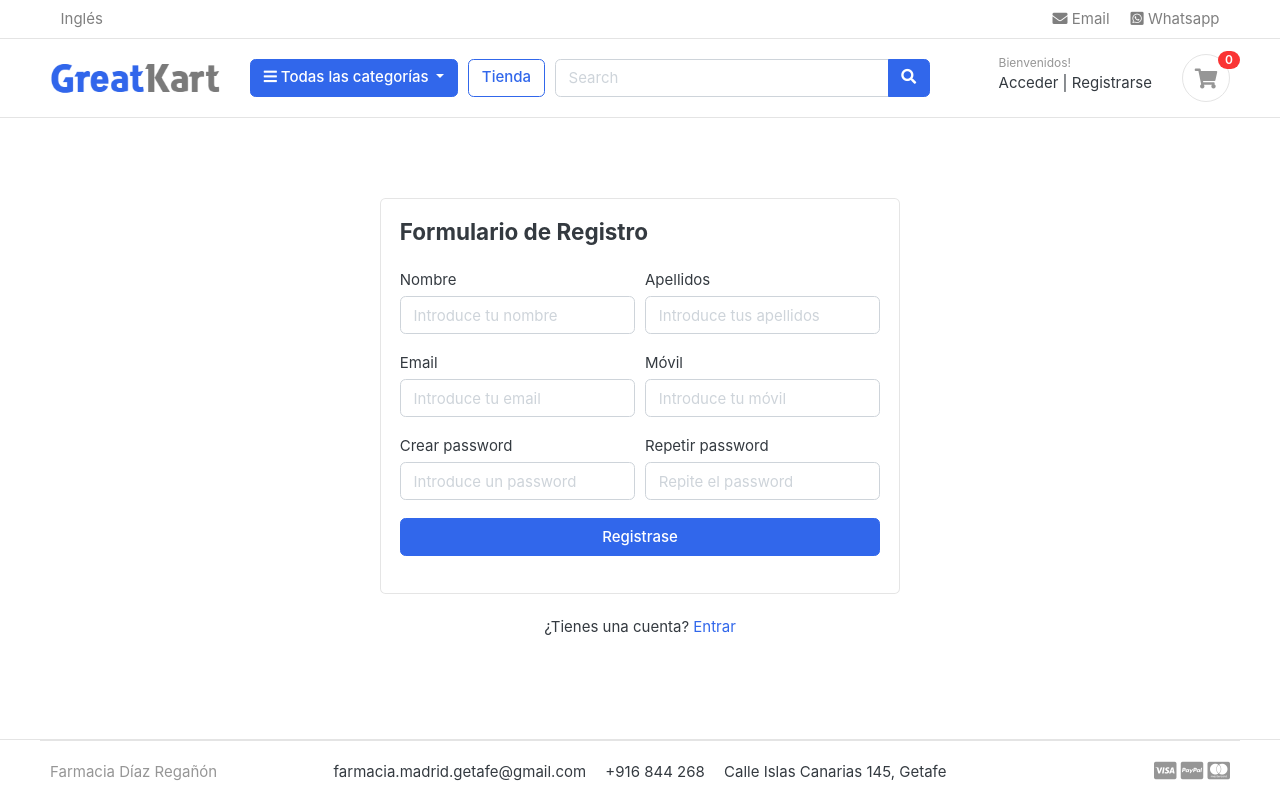
After one commit to jjzarzosa/farmaciagetafe-django, a Django app: page /accounts/register/ in a window 1280 px wide. The commit adds this page. Run offline with Django 3.2, Linux system fonts and the light colour scheme; data that the repository does not hold is empty; some libraries are stand-ins or nearby versions; some web fonts are replaced.

Commit message:
Last version_registration_2_june_2020

```diff
--- /dev/null
+++ b/accounts/forms.py
@@ -0,0 +1,23 @@
+from django import forms
+from .models import Account
+
+class RegistrationForm(forms.ModelForm):
+    password = forms.CharField(widget=forms.PasswordInput(attrs={
+        'placeholder': 'Introduce un password'
+    }))
+    confirm_password = forms.CharField(widget=forms.PasswordInput(attrs={
+        'placeholder': 'Repite el password',
+        'class': 'form-control',
+    }))
+    class Meta:
+        model = Account
+        fields = ['first_name', 'last_name', 'movil','email','password']
+
+    def __init__(self, *args, **kwargs):
+        super(RegistrationForm, self).__init__(*args, **kwargs)
+        self.fields['first_name'].widget.attrs['placeholder'] = 'Introduce tu nombre'
+        self.fields['last_name'].widget.attrs['placeholder'] = 'Introduce tus apellidos'
+        self.fields['movil'].widget.attrs['placeholder'] = 'Introduce tu móvil'
+        self.fields['email'].widget.attrs['placeholder'] = 'Introduce tu email'
+        for field in self.fields:
+            self.fields[field].widget.attrs['class'] = 'form-control'
--- /dev/null
+++ b/accounts/urls.py
@@ -0,0 +1,9 @@
+from django.urls import path
+from . import views
+
+urlpatterns = [
+    path('register/', views.register, name='register'),
+    path('login/', views.login, name='login'),
+    path('logout/', views.logout, name='logout'),
+
+]
--- a/accounts/views.py
+++ b/accounts/views.py
@@ -1,3 +1,16 @@
 from django.shortcuts import render
+from .forms import RegistrationForm
 
 # Create your views here.
+def register(request):
+    form = RegistrationForm()
+    context = {
+        'form': form,
+    }
+    return render(request, 'accounts/register.html', context)
+
+def login(request):
+    return render(request, 'accounts/login.html')
+
+def logout(request):
+    return
--- a/farmaciagetafe/urls.py
+++ b/farmaciagetafe/urls.py
@@ -25,4 +25,5 @@ urlpatterns = [
     path('', views.home, name='home'),
     path('store/', include('store.urls')),
     path('cart/', include('carts.urls')),
+    path('accounts/', include('accounts.urls')),
 ] + static(settings.MEDIA_URL, document_root = settings.MEDIA_ROOT)
--- /dev/null
+++ b/templates/accounts/login.html
@@ -0,0 +1,5 @@
+ {% extends 'base.html' %}
+
+ {% block content %}
+
+ {% endblock %}
--- /dev/null
+++ b/templates/accounts/register.html
@@ -0,0 +1,65 @@
+{% extends 'base.html' %}
+
+{% block content %}
+
+
+<!-- ========================= SECTION CONTENT ========================= -->
+<section class="section-content padding-y">
+
+    <!-- ============================ COMPONENT REGISTER   ================================= -->
+        <div class="card mx-auto" style="max-width:520px; margin-top:40px;">
+          <article class="card-body">
+            <header class="mb-4"><h4 class="card-title">Formulario de Registro</h4></header>
+            <form action="{% url 'register' %}" method="POST">
+                {% csrf_token %}
+
+                    <div class="form-row">
+                        <div class="col form-group">
+                            <label>Nombre</label>
+                              {{ form.first_name }}
+                        </div> <!-- form-group end.// -->
+                        <div class="col form-group">
+                            <label>Apellidos</label>
+                            {{ form.last_name }}
+                        </div> <!-- form-group end.// -->
+                    </div> <!-- form-row end.// -->
+                    <div class="form-row">
+                        <div class="col form-group">
+                        <label>Email</label>
+                        {{ form.email }}
+
+                    </div> <!-- form-group end.// -->
+
+                        <div class="col form-group">
+                          <label>Móvil</label>
+                          {{ form.movil }}
+                        </div> <!-- form-group end.// -->
+
+                    </div> <!-- form-row.// -->
+                    <div class="form-row">
+                        <div class="form-group col-md-6">
+                            <label>Crear password</label>
+                            {{ form.password }}
+                        </div> <!-- form-group end.// -->
+                        <div class="form-group col-md-6">
+                            <label>Repetir password</label>
+                            {{ form.confirm_password }}
+                        </div> <!-- form-group end.// -->
+                    </div>
+                    <div class="form-group">
+                        <button type="submit" class="btn btn-primary btn-block"> Registrase  </button>
+                    </div> <!-- form-group// -->
+
+                </form>
+            </article><!-- card-body.// -->
+        </div> <!-- card .// -->
+        <p class="text-center mt-4">¿Tienes una cuenta? <a href="">Entrar</a></p>
+        <br><br>
+    <!-- ============================ COMPONENT REGISTER  END.// ================================= -->
+
+
+    </section>
+    <!-- ========================= SECTION CONTENT END// ========================= -->
+
+
+{% endblock %}
--- a/templates/includes/navbar.html
+++ b/templates/includes/navbar.html
@@ -61,8 +61,8 @@
                         <div class="widget-header">
                             <small class="title text-muted">Bienvenidos!</small>
                             <div>
-                                <a href="./signin.html">Acceder</a> <span class="dark-transp"> | </span>
-                                <a href="./register.html"> Registrarse</a>
+                                <a href="{% url 'login' %}">Acceder</a> <span class="dark-transp"> | </span>
+                                <a href="{% url 'register' %}"> Registrarse</a>
                             </div>
                         </div>
                         <a href="{% url 'cart' %}" class="widget-header pl-3 ml-3">
```
